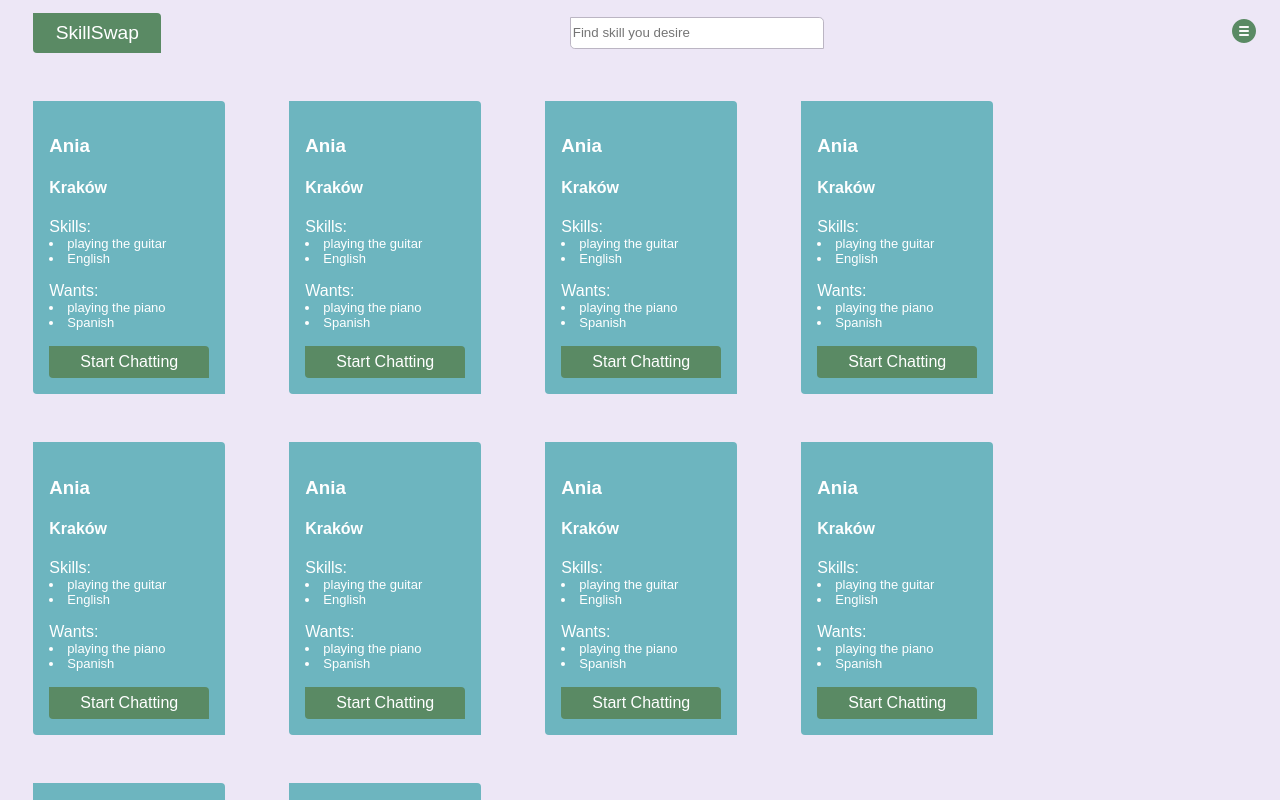
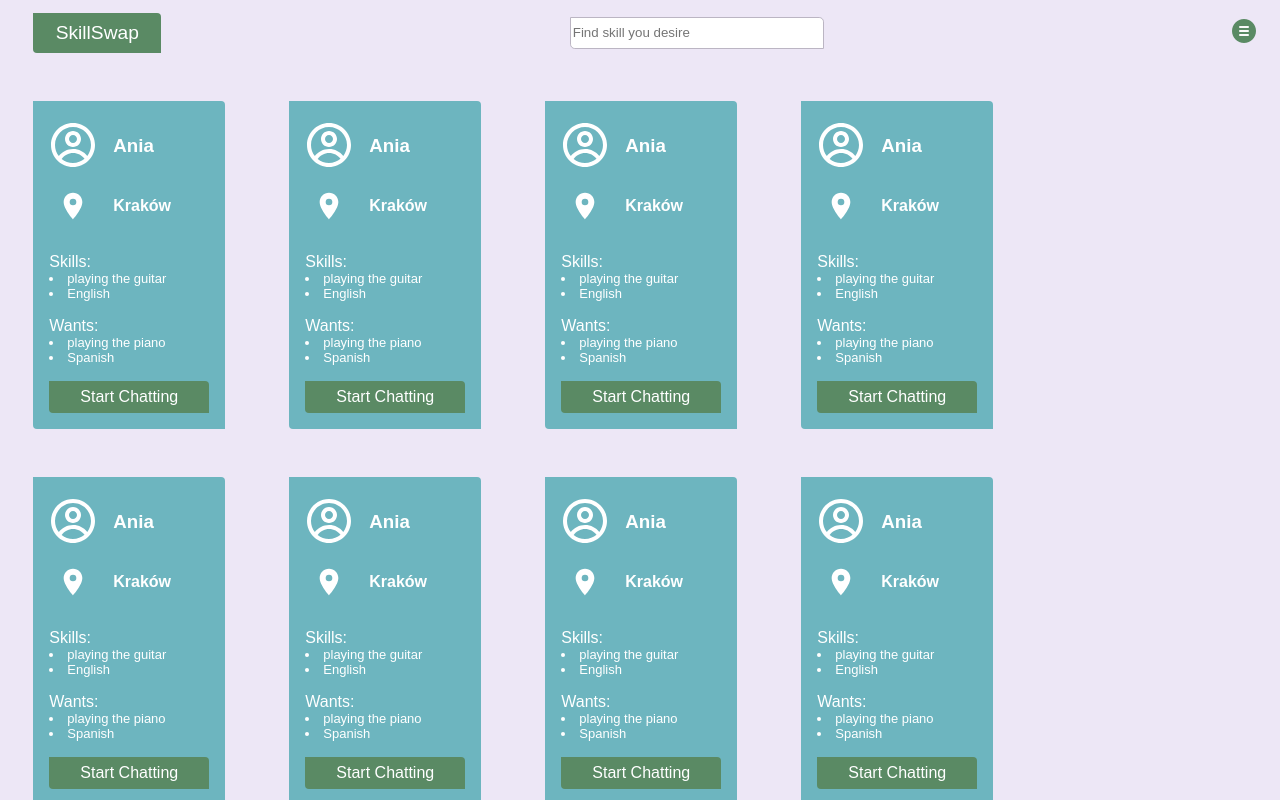
Before and after one commit to Kaponn/skill-swap, a React (Create React App) app in the folder skill-swap-front/: page / in a window 1280 px wide. Shown: the top 800 px of the page. Built offline with nearby package versions, Linux system fonts and the light colour scheme.

Commit message:
create icons for profile in MainPage component

```diff
--- a/skill-swap-front/package.json
+++ b/skill-swap-front/package.json
@@ -12,6 +12,7 @@
     "@types/react-dom": "^18.0.11",
     "react": "^18.2.0",
     "react-dom": "^18.2.0",
+    "react-icons": "^4.8.0",
     "react-scripts": "5.0.1",
     "typescript": "^4.9.5",
     "web-vitals": "^2.1.4"
--- a/skill-swap-front/src/features/main-page/components/Profile.tsx
+++ b/skill-swap-front/src/features/main-page/components/Profile.tsx
@@ -1,4 +1,6 @@
 import React from 'react';
+import { MdLocationOn } from 'react-icons/md';
+import { CgProfile } from 'react-icons/cg';
 import '../styles/Profile.css';
 
 interface ProfileData {
@@ -11,8 +13,14 @@ interface ProfileData {
 export const Profile = (props: ProfileData) => {
   return(
     <div className="profile-container">
+      <div className="profile-content-container">
+      <CgProfile className="profile-icon name" />
       <h3 className="profile-name">{props.name}</h3>
+      </div>
+      <div className="profile-content-container">
+      <MdLocationOn className="profile-icon city"/>
       <h4 className="profile-city">{props.city}</h4>
+      </div>
       <p className="profile-skills">Skills: {props.skills.map((skill) => (
         <li className="skills-list">{skill}</li>
       ))}</p>
--- a/skill-swap-front/src/features/main-page/styles/Profile.css
+++ b/skill-swap-front/src/features/main-page/styles/Profile.css
@@ -26,3 +26,25 @@
 .chat-button:hover {
   cursor: pointer;
 }
+
+
+.profile-icon {
+  float: left;
+}
+
+.name {
+  margin-right: 1rem;
+  margin-top: 0.3rem;
+  font-size: 3rem;
+}
+
+.city {
+  font-size: 2rem;
+  margin-top: 0.9rem;
+  margin-left: 0.5rem;
+  margin-right: 1.5rem;
+}
+
+.profile-content-container {
+  display: flex;
+}
```
Also changed, not shown: skill-swap-front/src/features/main-page/MainPage.tsx (line endings or trailing spaces), 1 other file (tests, documents, lock files or other folders).
